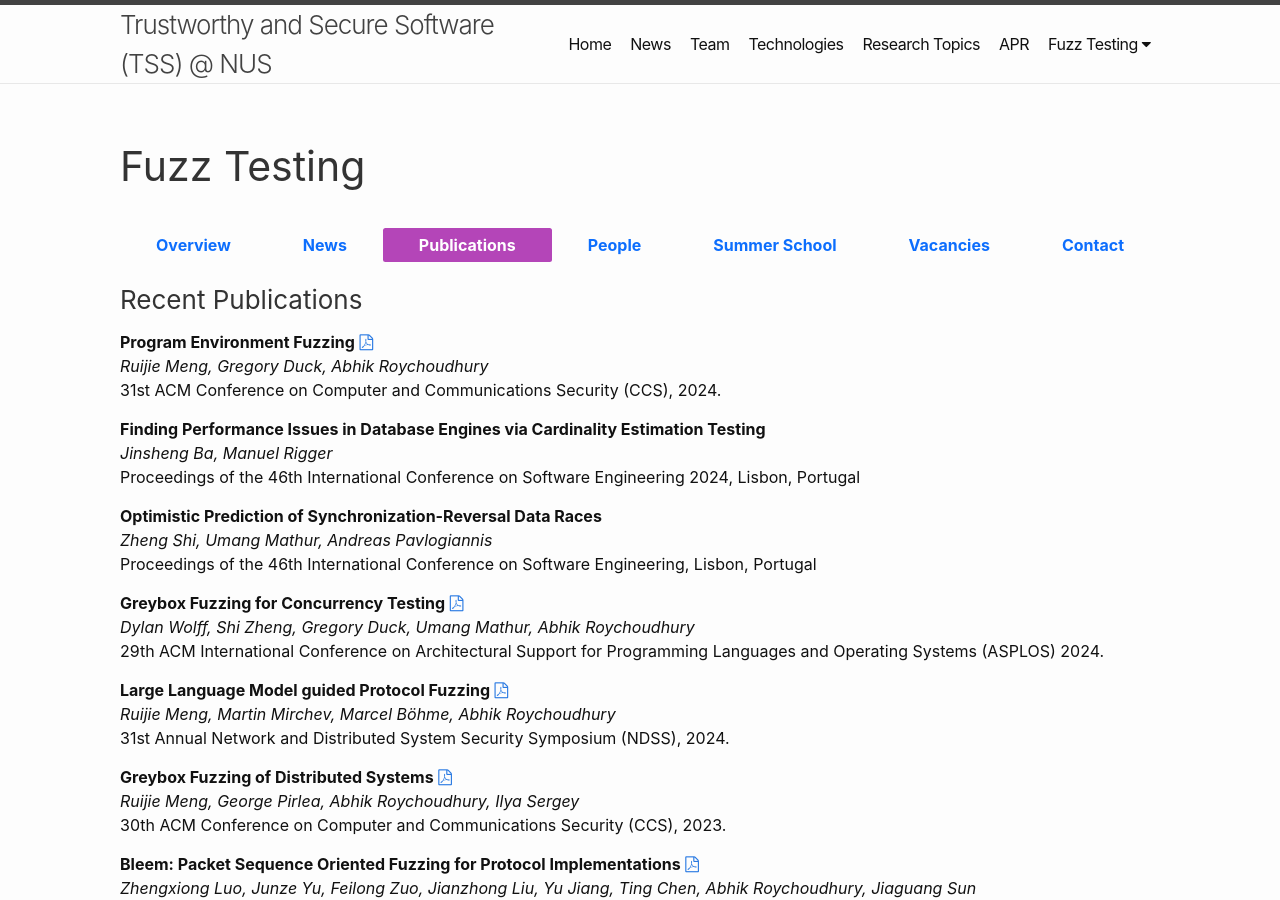
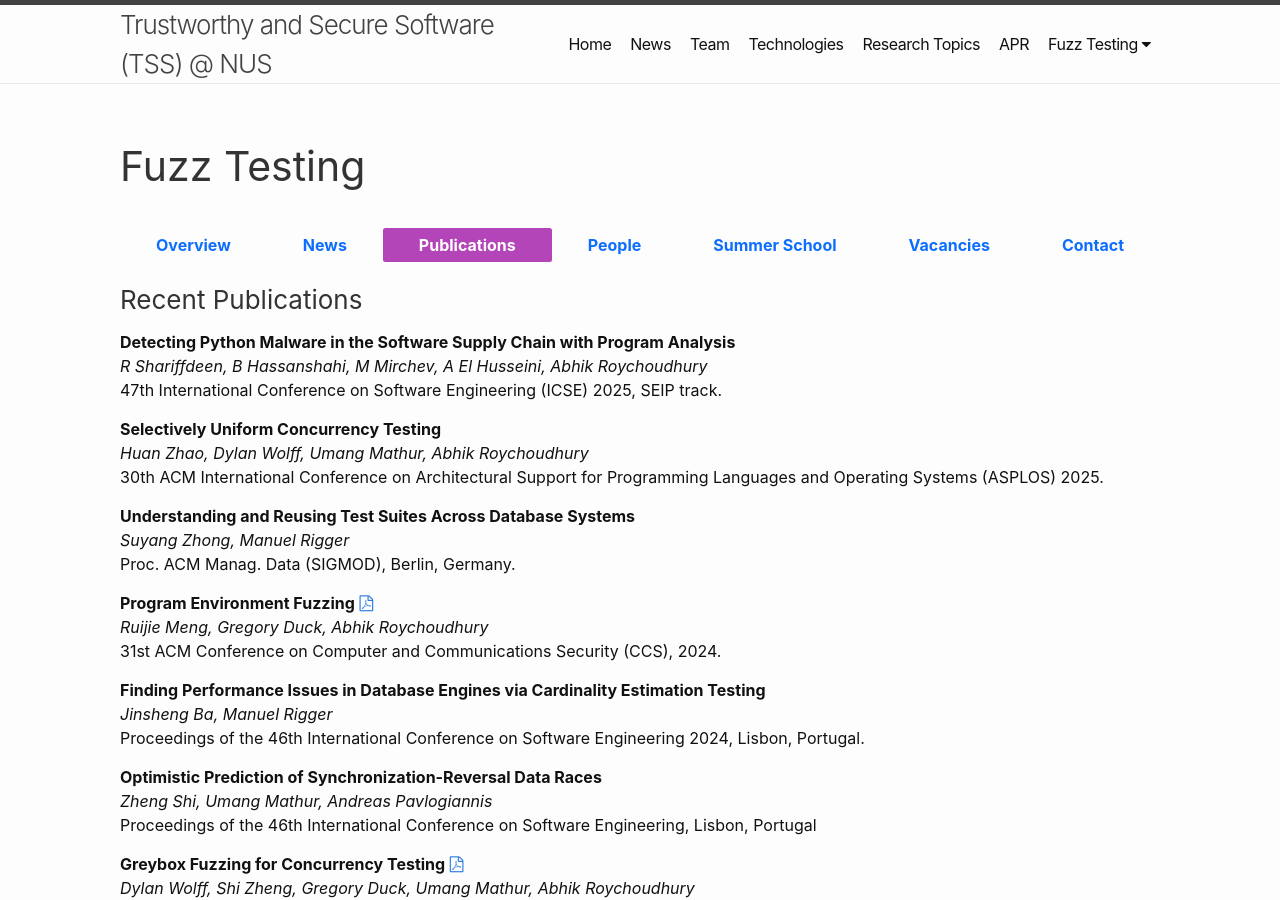
Before and after one commit to nus-tss/nus-tss.github.io, a Jekyll site: the page built from _pages/fuzzing_publications.md, in a window 1280 px wide and 900 px high. Built offline with Jekyll 4.4.1, drawn with Linux system fonts in a browser that asks for light colours; nearby versions of some CDN libraries.

Commit message:
Update fuzzing_publications.md

```diff
--- a/_pages/fuzzing_publications.md
+++ b/_pages/fuzzing_publications.md
@@ -17,6 +17,26 @@ news: <i class="fa fa-newspaper-o"></i>
 
 ### Recent Publications
 
+
+**Detecting Python Malware in the Software Supply Chain with Program Analysis**
+<br>
+_R Shariffdeen, B Hassanshahi, M Mirchev, A El Husseini, Abhik Roychoudhury_
+<br>
+47th International Conference on Software Engineering (ICSE) 2025, SEIP track.
+
+
+ **Selectively Uniform Concurrency Testing**
+<br>
+_Huan Zhao, Dylan Wolff, Umang Mathur, Abhik Roychoudhury_
+<br>
+30th ACM International Conference on Architectural Support for Programming Languages and Operating Systems (ASPLOS) 2025.
+
+**Understanding and Reusing Test Suites Across Database Systems**
+<br>
+_Suyang Zhong, Manuel Rigger_
+<br>
+Proc. ACM Manag. Data (SIGMOD), Berlin, Germany.
+
 **Program Environment Fuzzing**
 [{{page.pdf}}](https://arxiv.org/pdf/2404.13951)
 <br>
@@ -29,7 +49,7 @@ _Ruijie Meng, Gregory Duck, Abhik Roychoudhury_
 <br>
 _Jinsheng Ba, Manuel Rigger_
 <br>
-Proceedings of the 46th International Conference on Software Engineering 2024, Lisbon, Portugal
+Proceedings of the 46th International Conference on Software Engineering 2024, Lisbon, Portugal.
 
 **Optimistic Prediction of Synchronization-Reversal Data Races**
 <br>
```
